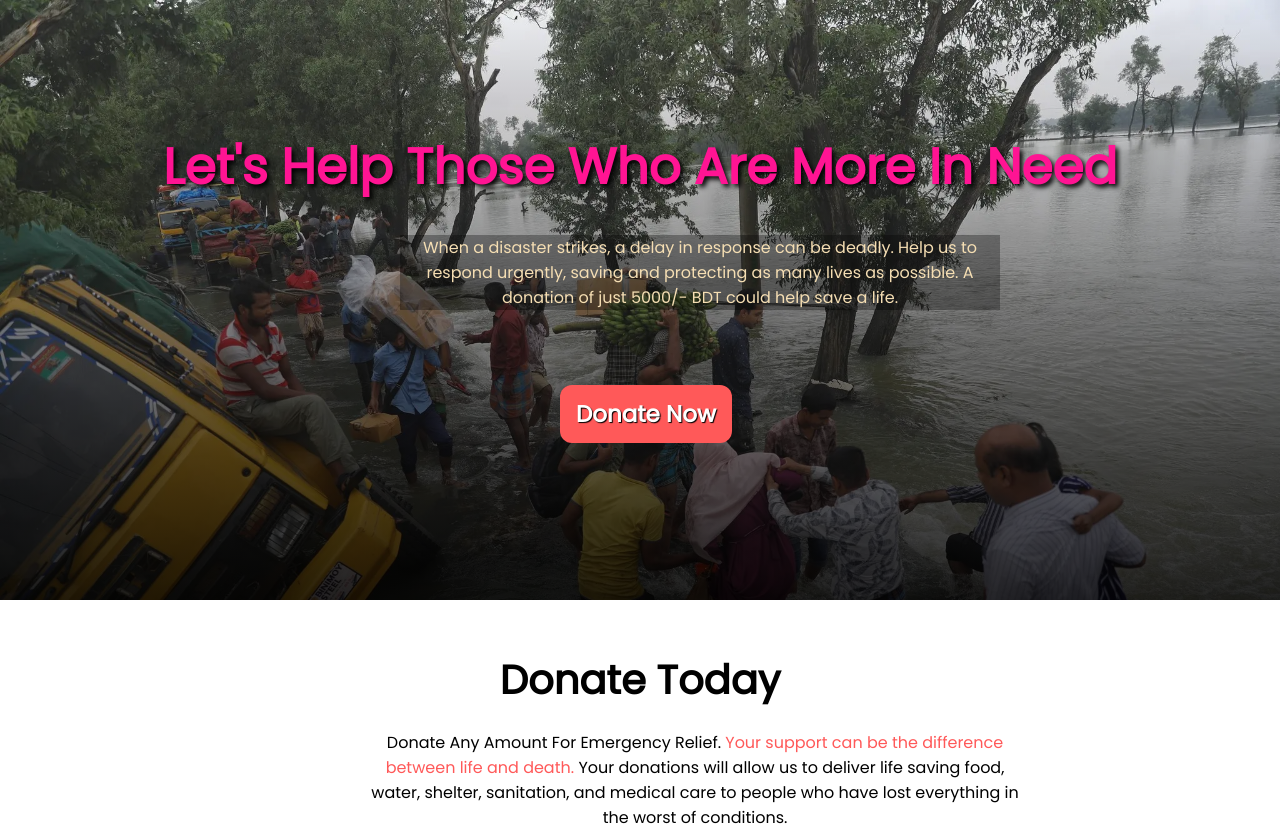
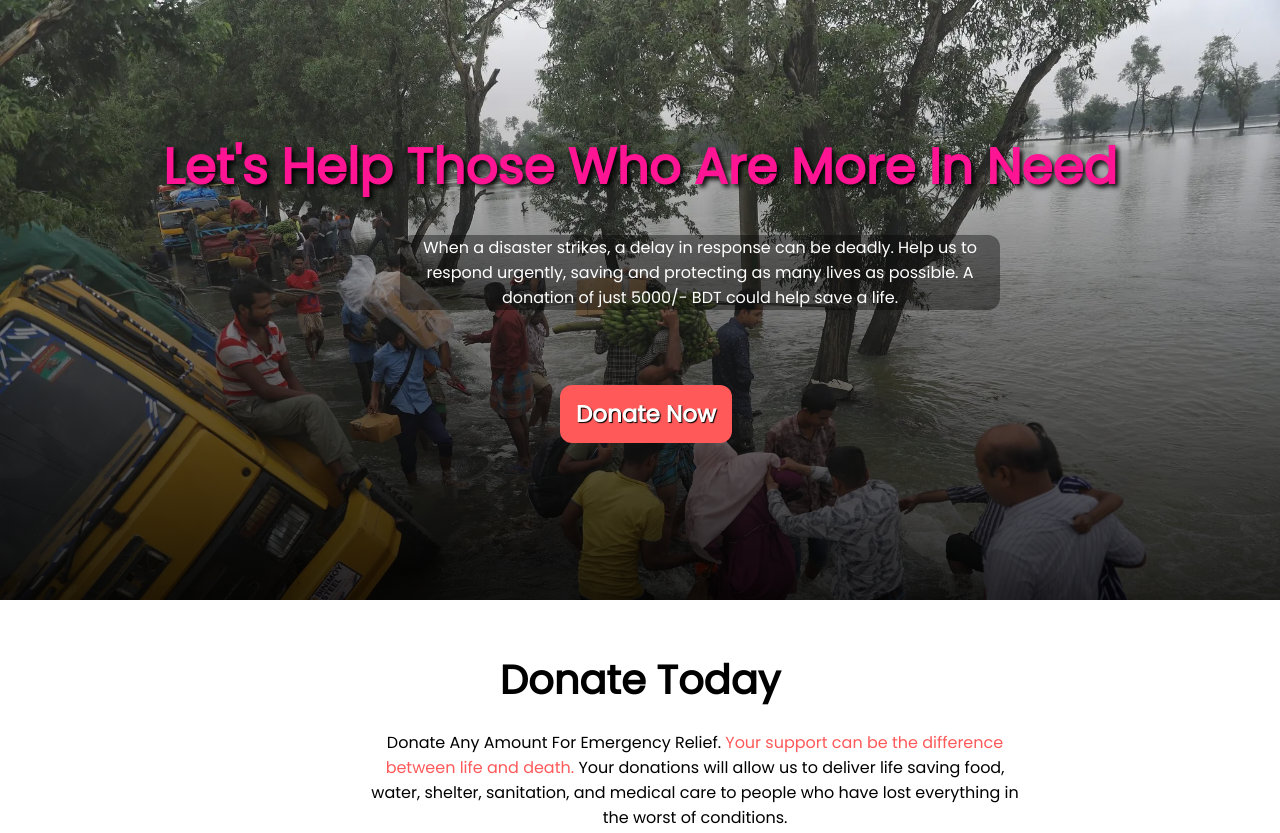
Before and after one commit to euhansarkar/help-taday, a plain HTML site: page index.html in a window 1280 px wide. Shown: the top 833 px of the page. Drawn offline with Linux system fonts and the light colour scheme.

Commit message:
lukaku git

```diff
--- a/style.css
+++ b/style.css
@@ -27,9 +27,10 @@ body{
     width: 600px;
     margin-left: 400px;
     text-align: center;
-    color: wheat;
+    color: #fff;
     margin-top: 30px;
-    background-color: rgba(0, 0, 0, 0.311);
+    background-color: rgba(0, 0, 0, 0.394);
+    border-radius: 12px;
 }
 
 #header a{
```
